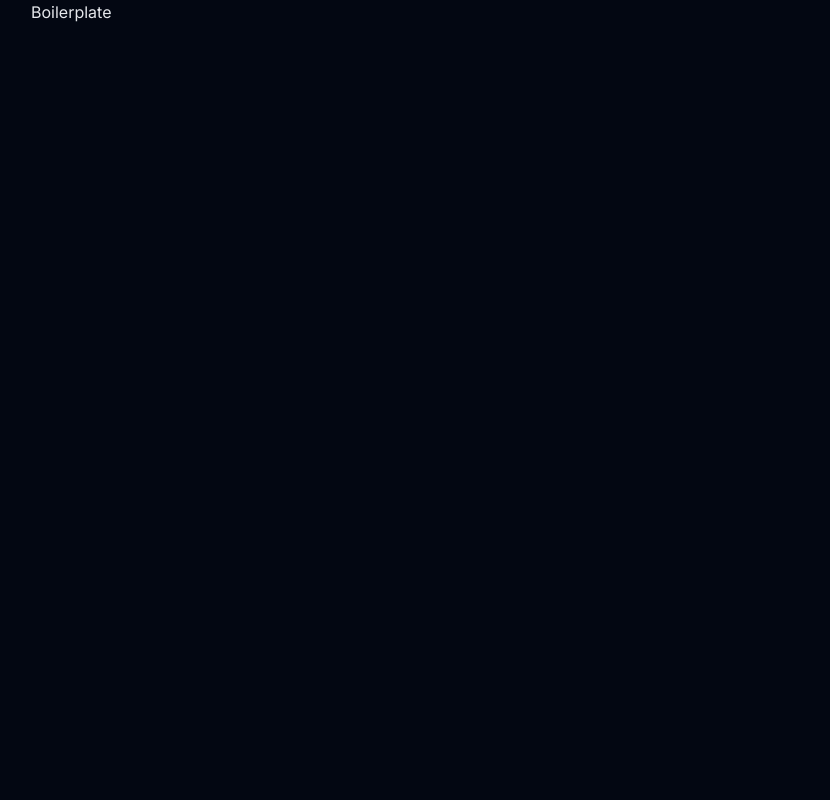
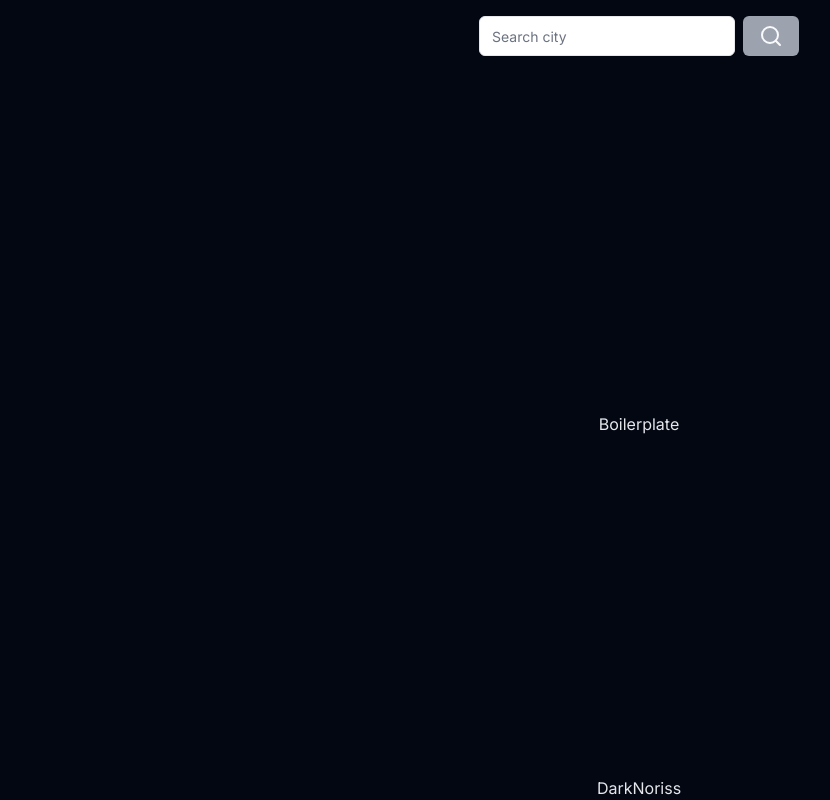
Before and after one commit to DarkNoriss/WeatherApp, a Next.js app: page / in a window 1280 px wide. Shown: the whole page, without its empty margins (1-831 px from the left). Built offline with nearby package versions, Linux system fonts and the light colour scheme.

Commit message:
feat: main layout

```diff
--- a/src/app/layout.tsx
+++ b/src/app/layout.tsx
@@ -2,8 +2,9 @@ import '@/styles/global.css';
 
 import type { Metadata } from 'next';
 import { Inter } from 'next/font/google';
-import type { FC } from 'react';
 
+import Footer from '@/components/Footer';
+import Header from '@/components/Header';
 import { cn } from '@/lib/utils';
 
 const inter = Inter({ subsets: ['latin'] });
@@ -17,11 +18,17 @@ type RootLayoutProps = {
   children: React.ReactNode;
 };
 
-const RootLayout: FC<RootLayoutProps> = ({ children }) => {
+const RootLayout = async ({ children }: RootLayoutProps) => {
   return (
     <html lang="en" className={cn('bg-gray-950', inter.className)}>
-      <body className="bg-gray-950 text-gray-200">
-        <main className="container mx-auto flex">{children}</main>
+      <body className=" bg-gray-950 text-gray-200">
+        <main className="container relative mx-auto flex min-h-screen flex-col">
+          <Header />
+          <div className="flex grow items-center justify-center">
+            {children}
+          </div>
+          <Footer />
+        </main>
       </body>
     </html>
   );
```
